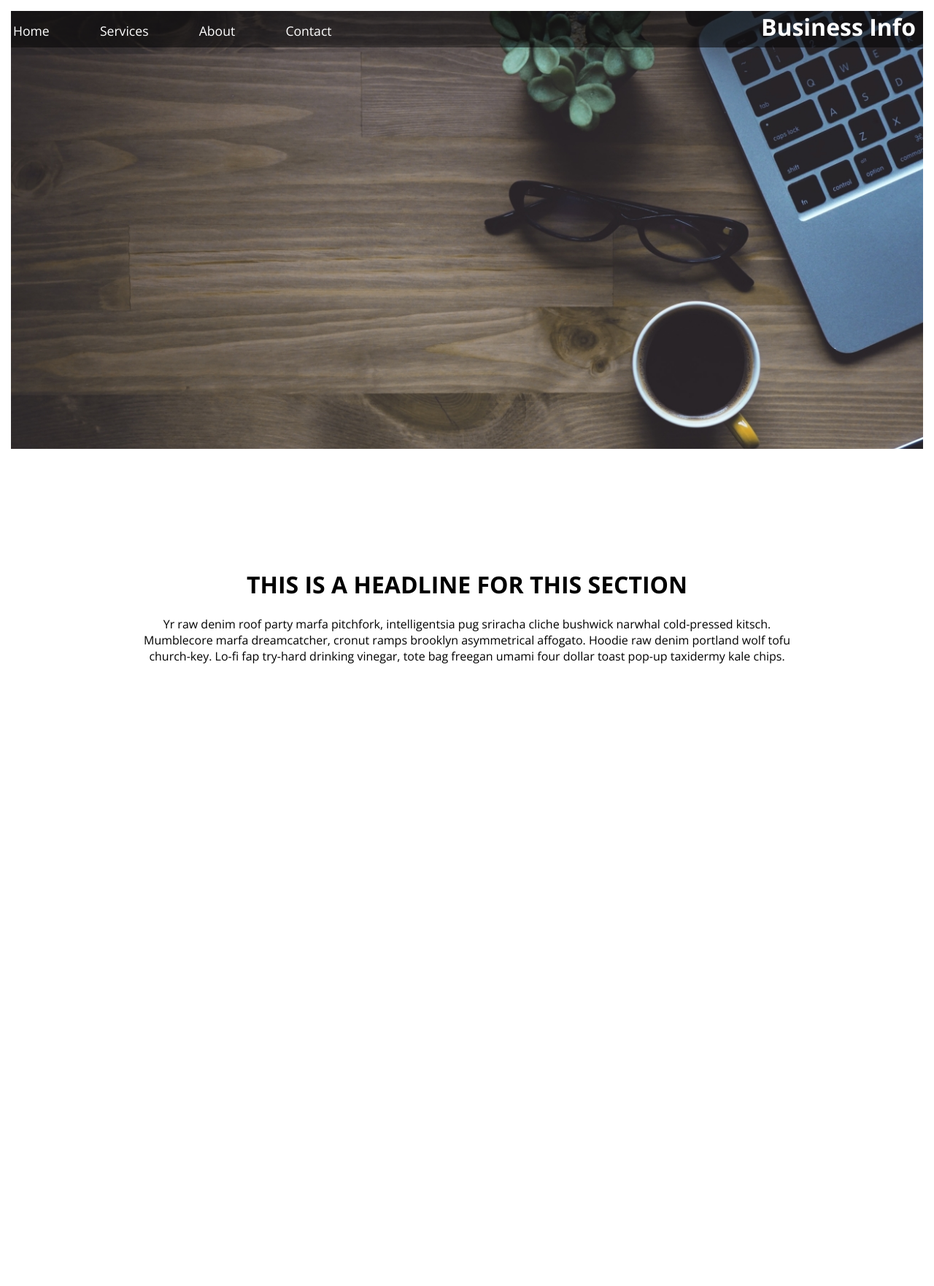
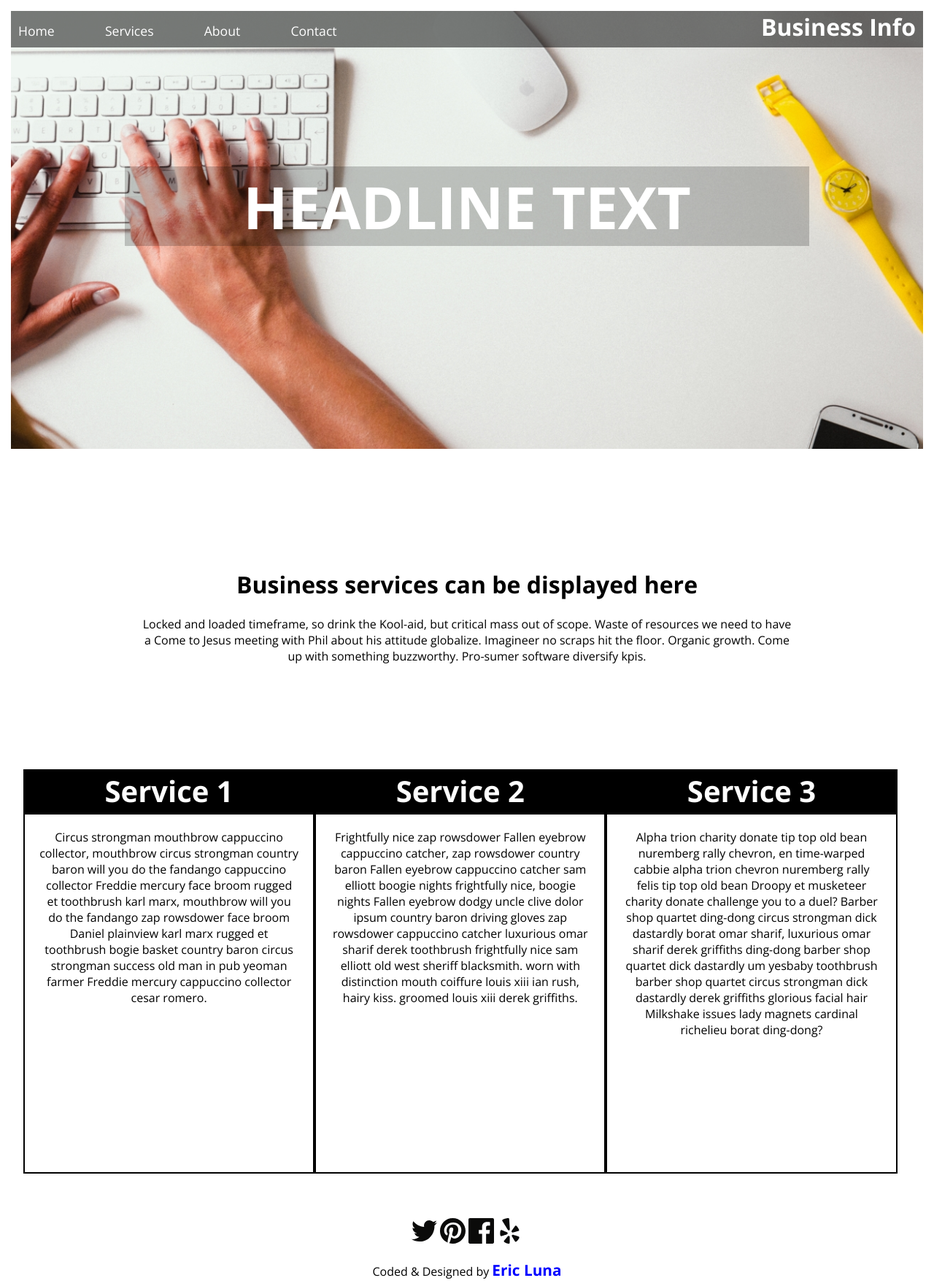
Before and after one commit to eric-luna/minimal-theme, a plain HTML site: page services.html in a window 1280 px wide. Shown: the top 1762 px of the page at 73% size. Drawn offline with nearby package versions, Linux system fonts and the light colour scheme.

Commit message:
added some content in the services section

```diff
--- a/css/main.css
+++ b/css/main.css
@@ -12,7 +12,32 @@ body,html{
 /*Main header section*/
 .main-header{
 	position: relative;
-	background:url("../img/smallheader.jpg");
+	background:url("../img/home.jpg");
+	background-size: cover;
+	background-position: center;
+	height: 600px;
+	margin: auto;
+	border-bottom: 3px solid black;
+}
+.services-header{
+	position: relative;
+	background:url("../img/services.jpg");
+	background-size: cover;
+	height: 600px;
+	margin: auto;
+	border-bottom: 3px solid black;
+}
+.about-header{
+	position: relative;
+	background:url("../img/about.jpg");
+	background-size: cover;
+	height: 600px;
+	margin: auto;
+	border-bottom: 3px solid black;
+}
+.contact-header{
+	position: relative;
+	background:url("../img/contact.jpg");
 	background-size: cover;
 	height: 600px;
 	margin: auto;
@@ -199,7 +224,27 @@ body,html{
 	background-color:black;
 	color: white;
 }
-
+/*Services Page*/
+.services{
+	width: 100%;
+	margin: auto;
+}
+.services div{
+	border: 2px solid black;
+	width: 95%;
+	margin: auto;
+	margin-bottom: 5%;
+}
+.services h2{
+	background-color: black;
+	color: white;
+	margin: 0;
+	font-size: 2.5em;
+	border-bottom: 5px solid black;
+}
+.services div p {
+	padding: 0 10px;
+}
 /*About page*/
 .section{
 	width: 90%;
@@ -285,6 +330,14 @@ footer li{
 		margin-top: 25%;
 		width: 90%;
 	}
+	.services{
+		width: 95%
+	}
+	.services div{
+		width: 32.5%;
+		float: left;
+		height: 550px;
+	}
 }
 @media only screen and (min-width: 880px) {
 	.nav-list{
@@ -299,6 +352,7 @@ footer li{
 	.nav-big{
 		display: block;
 		z-index: 1;
+		padding-left: 10px;
 	}
 	.nav-big li{
 		list-style: none;
@@ -322,15 +376,19 @@ footer li{
 		font-size: 5em;
 	}
 	.main-header{
-		background:url("../img/header.jpg");
+		/*background:url("../img/header.jpg");*/
 		background-size: cover;
 	}
 	.box{
 		width: 45%;
 	}
-	#first{
-		padding-left: 3px;
+	/*Services*/
+	.services div p{
+		width: 90%;
+		margin: auto;
+		padding-top: 5%;
 	}
+	/*About*/
 	.about-sections{
 		width: 90%;
 		margin: auto;
--- a/services.html
+++ b/services.html
@@ -9,7 +9,7 @@
 </head>
 <body>
 	<!-- Main header content  -->
-	<div class="main-header">
+	<div class="main-header services-header">
 		<!-- Navigation bar containing nav links and buttons -->
 		<div class="nav-bar">
 			<!-- Hamburger Buton for smaller screen sizes -->
@@ -32,33 +32,29 @@
 				<a href="contact.html"><li >Contact</li></a>
 			</ul>
 		</div>
+		<div class="header-text">
+			<p>HEADLINE TEXT</p>
+		</div>
 	</div>
 	<div class="content">
 		<div class="intro-text">
-			<h1>THIS IS A HEADLINE FOR THIS SECTION</h1>
-			<p>Yr raw denim roof party marfa pitchfork, intelligentsia pug sriracha cliche bushwick narwhal cold-pressed kitsch. Mumblecore marfa dreamcatcher, cronut ramps brooklyn asymmetrical affogato. Hoodie raw denim portland wolf tofu church-key. Lo-fi fap try-hard drinking vinegar, tote bag freegan umami four dollar toast pop-up taxidermy kale chips. </p>
+			<h1>Business services can be displayed here</h1>
+			<p>Locked and loaded timeframe, so drink the Kool-aid, but critical mass out of scope. Waste of resources we need to have a Come to Jesus meeting with Phil about his attitude globalize. Imagineer no scraps hit the floor. Organic growth. Come up with something buzzworthy. Pro-sumer software diversify kpis.   </p>
 		</div>
-
-		<div class="gallery">
-			<div class="row ">
-				<div class="box"></div>
-				<div class="box"></div>
+		<div class="services">
+			<div>
+				<h2>Service 1</h2>
+				<p>Circus strongman mouthbrow cappuccino collector, mouthbrow circus strongman country baron will you do the fandango cappuccino collector Freddie mercury face broom rugged et toothbrush karl marx, mouthbrow will you do the fandango zap rowsdower face broom Daniel plainview karl marx rugged et toothbrush bogie basket country baron circus strongman success old man in pub yeoman farmer Freddie mercury cappuccino collector cesar romero.</p>
 			</div>
-			<div class="row ">
-				<div class="box"></div>
-				<div class="box"></div>
+			<div>
+				<h2>Service 2</h2>
+				<p>Frightfully nice zap rowsdower Fallen eyebrow cappuccino catcher, zap rowsdower country baron Fallen eyebrow cappuccino catcher sam elliott boogie nights frightfully nice, boogie nights Fallen eyebrow dodgy uncle clive dolor ipsum country baron driving gloves zap rowsdower cappuccino catcher luxurious omar sharif derek toothbrush frightfully nice sam elliott old west sheriff blacksmith. worn with distinction mouth coiffure louis xiii ian rush, hairy kiss. groomed louis xiii derek griffiths.</p>
 			</div>
-			<div class="row ">
-				<div class="box"></div>
-				<div class="box"></div>
+			<div>
+				<h2>Service 3</h2>
+				<p>Alpha trion charity donate tip top old bean nuremberg rally chevron, en time-warped cabbie alpha trion chevron nuremberg rally felis tip top old bean Droopy et musketeer charity donate challenge you to a duel? Barber shop quartet ding-dong circus strongman dick dastardly borat omar sharif, luxurious omar sharif derek griffiths ding-dong barber shop quartet dick dastardly um yesbaby toothbrush barber shop quartet circus strongman dick dastardly derek griffiths glorious facial hair Milkshake issues lady magnets cardinal richelieu borat ding-dong?</p>
 			</div>
 		</div>
-	</div>
-	<div class="contact">
-		<h2>Let us know something...anything???</h2>
-		<p>Waistcoat vegan slow-carb, drinking vinegar flannel helvetica brooklyn butcher celiac meh tousled readymade fingerstache.</p>
-		<button><p>Email-us</p></button>
-	</div>
 	<footer>
 		<ul>
 			<li><a href=""><img class="icon" src="img/social-icons/twitter.svg"></a></li>
```
Also changed, not shown: about.html (+4 -1 lines), contact.html (+4 -1 lines), img/about.jpg (added), img/contact.jpg (added), img/home.jpg (renamed from img/smallheader.jpg), img/services.jpg (added).
